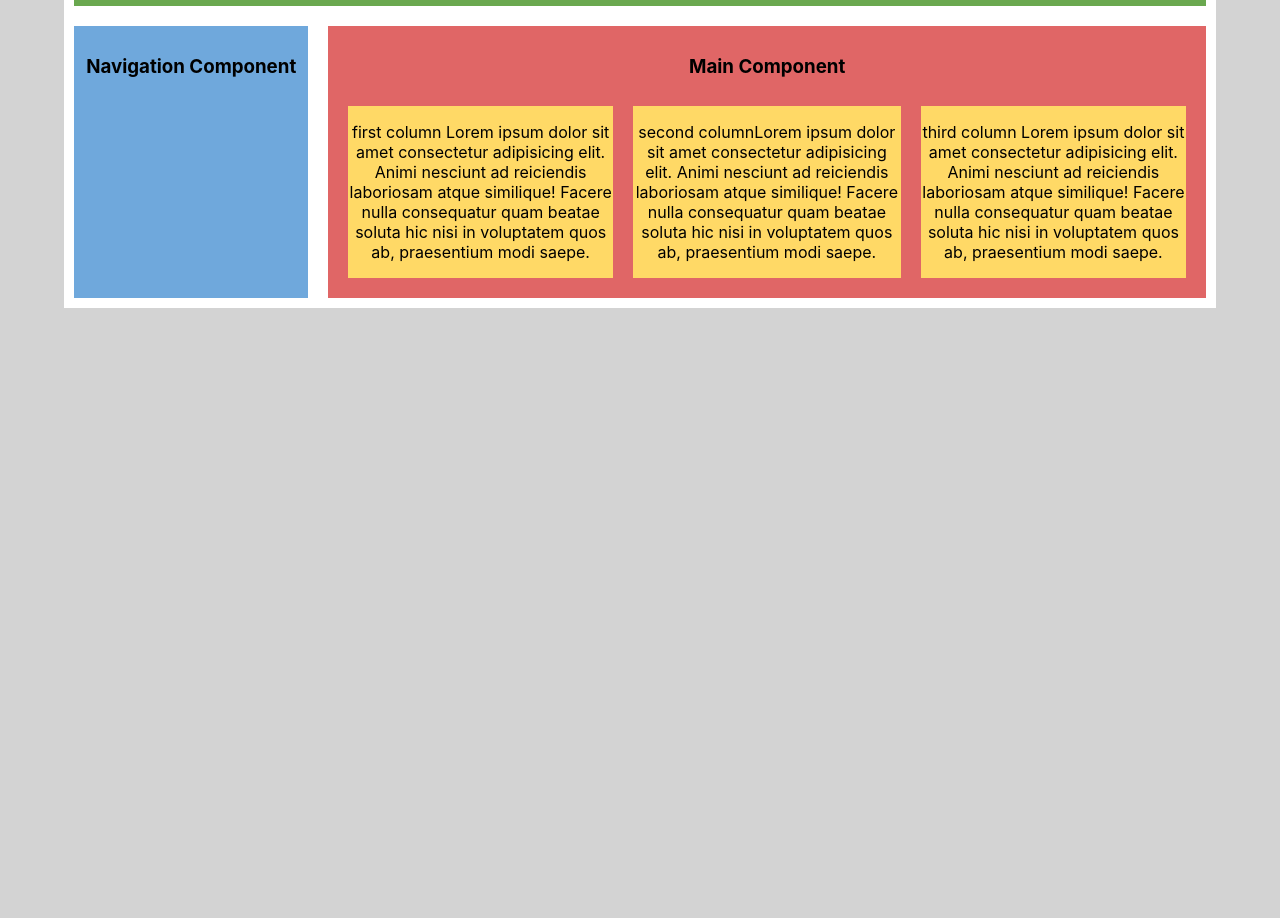
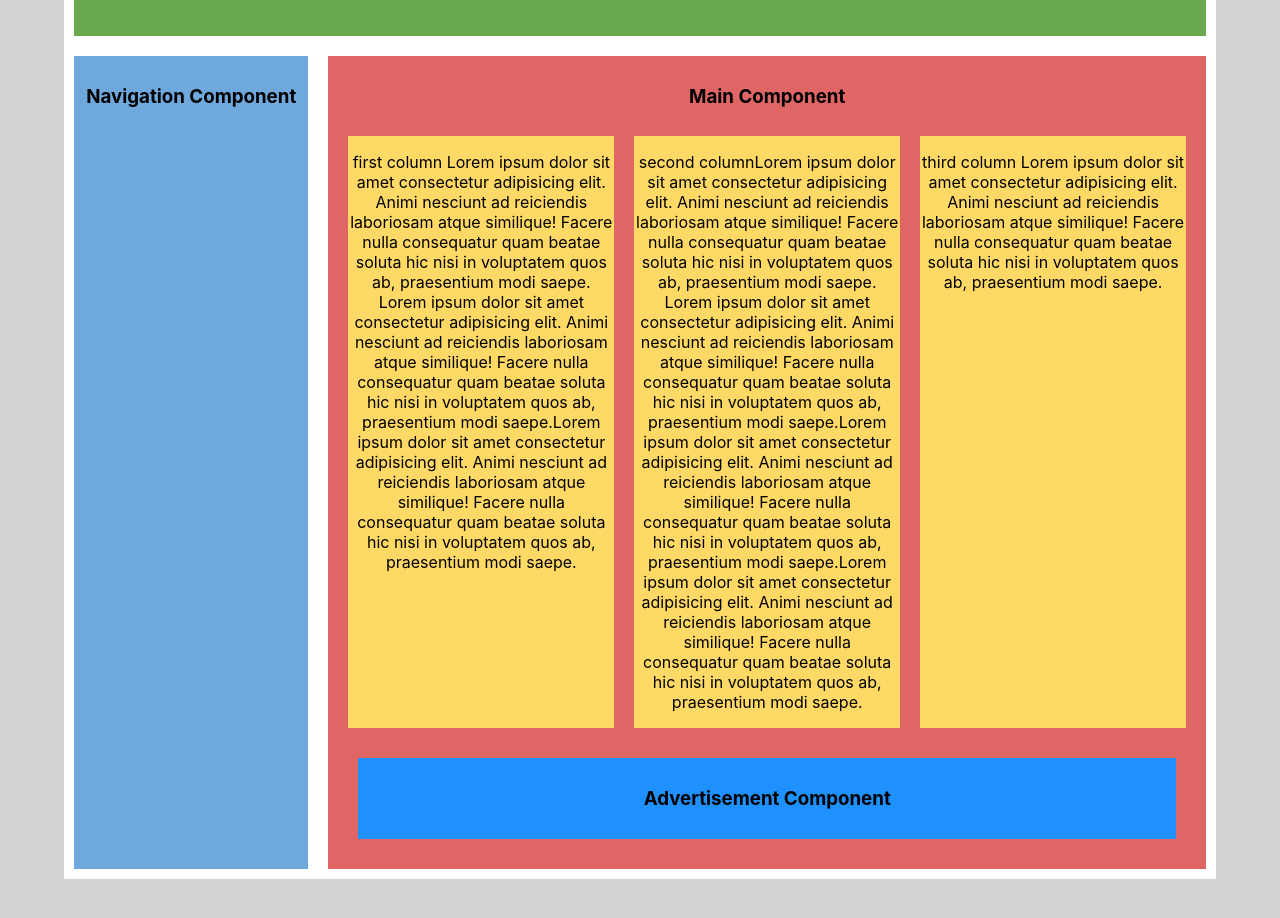
Before and after one commit to vircabading/MERN_React_Class_Component_React_Blocks_2306, a React (Create React App) app: page / in a window 1280 px wide. Shown: the part 160-1078 px from the top of the page. Before the commit the page ends 800 px from the top, so only its background shows below. Built offline with nearby package versions, Linux system fonts and the light colour scheme.

Commit message:
implement add component

```diff
--- a/src/App.js
+++ b/src/App.js
@@ -1,4 +1,3 @@
-import logo from './logo.svg';
 import './App.css';
 
 import HeaderComp from './Components/HeaderComp';
@@ -8,6 +7,7 @@ import MainComp from './Components/MainComp';
 function App() {
   return (
     <div className="App">
+      <br/>
       <HeaderComp />
       <div className="main-body-container">
         <NavigationComp />
--- /dev/null
+++ b/src/Components/AdvertComp.jsx
@@ -0,0 +1,14 @@
+import React, { Component } from 'react';
+import styles from "../Modules/MainComp.module.css";
+
+export class AdvertComp extends Component {
+    render() {
+        return (
+            <div className={ styles.advert } >
+                <h3>Advertisement Component</h3>
+            </div>
+        )
+    }
+}
+
+export default AdvertComp;
--- a/src/Components/MainComp.jsx
+++ b/src/Components/MainComp.jsx
@@ -1,6 +1,7 @@
 import React, { Component } from 'react';
-import styles from "../Modules/MainComp.module.css"
+import styles from "../Modules/MainComp.module.css";
 import SubContentComp from './SubContentComp';
+import AdvertComp from './AdvertComp';
 
 export class MainComp extends Component {
     render() {
@@ -8,10 +9,11 @@ export class MainComp extends Component {
             <div className={styles.main} >
                 <h3>Main Component</h3>
                 <div className={styles.columnsContainer} >
-                    <SubContentComp content="first column Lorem ipsum dolor sit amet consectetur adipisicing elit. Animi nesciunt ad reiciendis laboriosam atque similique! Facere nulla consequatur quam beatae soluta hic nisi in voluptatem quos ab, praesentium modi saepe." />
-                    <SubContentComp content="second columnLorem ipsum dolor sit amet consectetur adipisicing elit. Animi nesciunt ad reiciendis laboriosam atque similique! Facere nulla consequatur quam beatae soluta hic nisi in voluptatem quos ab, praesentium modi saepe." />
+                    <SubContentComp content="first column Lorem ipsum dolor sit amet consectetur adipisicing elit. Animi nesciunt ad reiciendis laboriosam atque similique! Facere nulla consequatur quam beatae soluta hic nisi in voluptatem quos ab, praesentium modi saepe.  Lorem ipsum dolor sit amet consectetur adipisicing elit. Animi nesciunt ad reiciendis laboriosam atque similique! Facere nulla consequatur quam beatae soluta hic nisi in voluptatem quos ab, praesentium modi saepe.Lorem ipsum dolor sit amet consectetur adipisicing elit. Animi nesciunt ad reiciendis laboriosam atque similique! Facere nulla consequatur quam beatae soluta hic nisi in voluptatem quos ab, praesentium modi saepe." />
+                    <SubContentComp content="second columnLorem ipsum dolor sit amet consectetur adipisicing elit. Animi nesciunt ad reiciendis laboriosam atque similique! Facere nulla consequatur quam beatae soluta hic nisi in voluptatem quos ab, praesentium modi saepe.  Lorem ipsum dolor sit amet consectetur adipisicing elit. Animi nesciunt ad reiciendis laboriosam atque similique! Facere nulla consequatur quam beatae soluta hic nisi in voluptatem quos ab, praesentium modi saepe.Lorem ipsum dolor sit amet consectetur adipisicing elit. Animi nesciunt ad reiciendis laboriosam atque similique! Facere nulla consequatur quam beatae soluta hic nisi in voluptatem quos ab, praesentium modi saepe.Lorem ipsum dolor sit amet consectetur adipisicing elit. Animi nesciunt ad reiciendis laboriosam atque similique! Facere nulla consequatur quam beatae soluta hic nisi in voluptatem quos ab, praesentium modi saepe." />
                     <SubContentComp content="third column Lorem ipsum dolor sit amet consectetur adipisicing elit. Animi nesciunt ad reiciendis laboriosam atque similique! Facere nulla consequatur quam beatae soluta hic nisi in voluptatem quos ab, praesentium modi saepe." />
                 </div>
+                <AdvertComp />
             </div>
         )
     }
--- a/src/Components/SubContentComp.jsx
+++ b/src/Components/SubContentComp.jsx
@@ -1,5 +1,5 @@
 import React, { Component } from 'react'
-import styles from "../Modules/SubContentComp.module.css"
+import styles from "../Modules/MainComp.module.css";
 
 export class SubContentComp extends Component {
     constructor(props) {
--- a/src/Modules/MainComp.module.css
+++ b/src/Modules/MainComp.module.css
@@ -8,3 +8,15 @@
 .columnsContainer {
     display: flex;
 }
+
+.subcontent {
+    background-color: #ffd966;
+    margin: 10px;
+    width: 33%;
+}
+
+.advert {
+    background-color: dodgerblue;
+    margin: 20px;
+    padding: 10px;
+}
--- a/src/Modules/SubContentComp.module.css
+++ /dev/null
@@ -1,4 +0,0 @@
-.subcontent {
-    background-color: #ffd966;
-    margin: 10px;
-}
```
